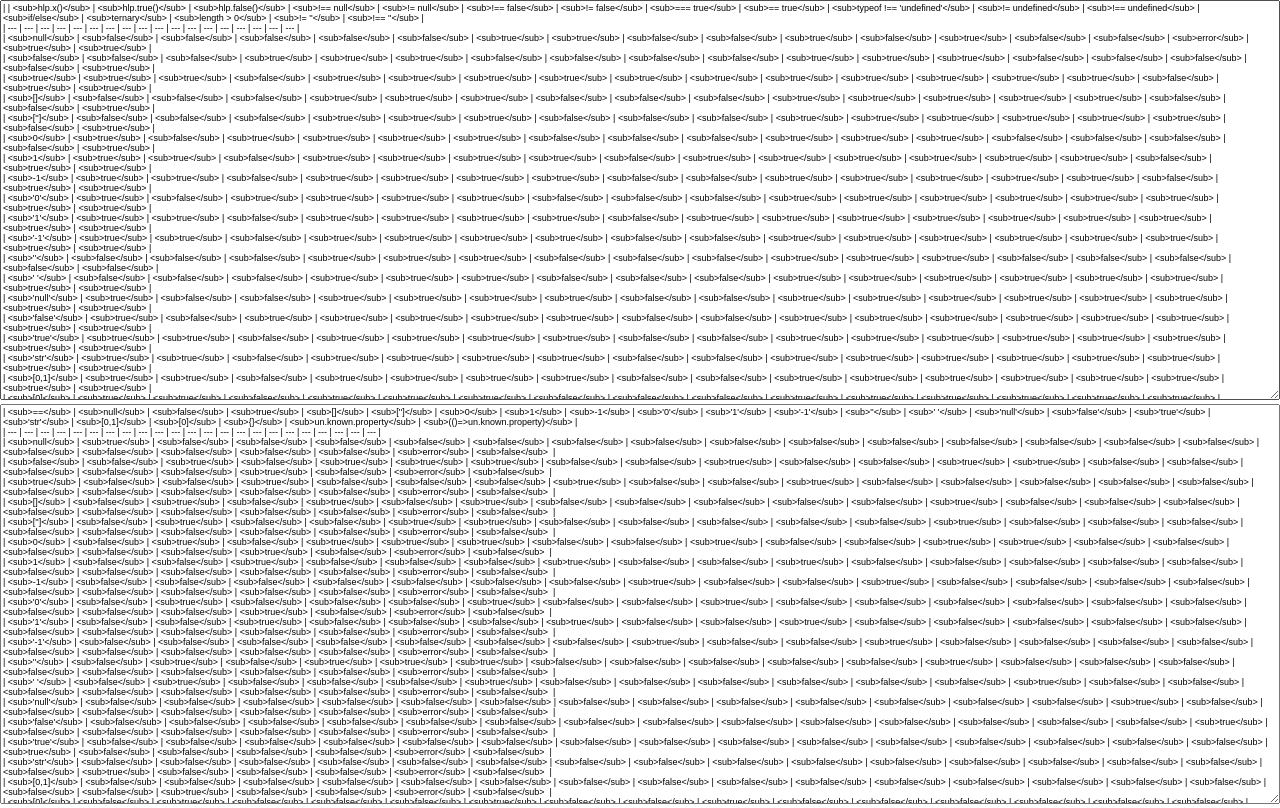
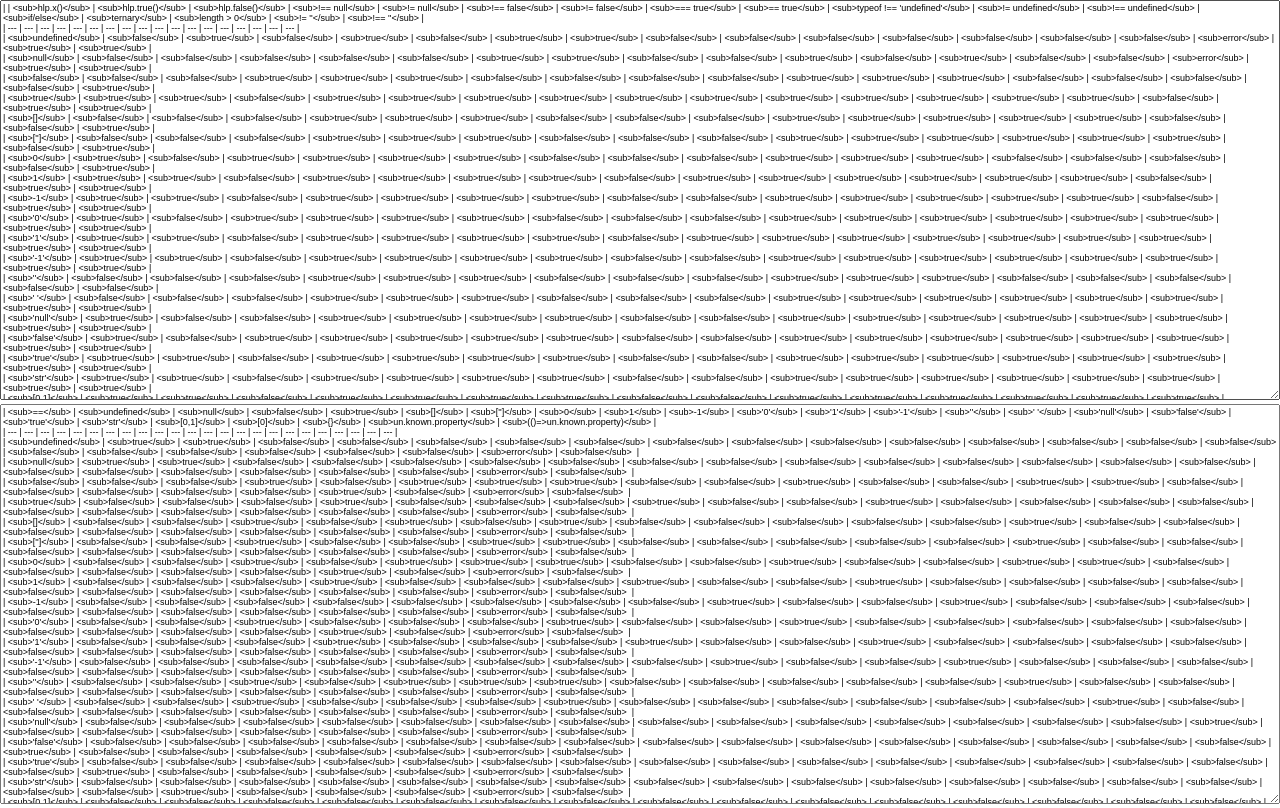
Before and after one commit to vielhuber/hlp, a website: page _tests/Helper.html in a window 1280 px wide. Drawn offline with Linux system fonts and the light colour scheme.

Commit message:
Add undefinedcccgitt

```diff
--- a/_tests/Helper.html
+++ b/_tests/Helper.html
@@ -29,6 +29,7 @@
     <script type="text/javascript" src="../hlp.js"></script>
     <script type="text/javascript">
         let items = [
+            ['undefined', undefined],
             ['null', null],
             ['false', false],
             ['true', true],
@@ -69,7 +70,7 @@
     		document.write(' | <sub>'); if( input === 'error' ) { document.write('false'); } else if( input !== undefined ) { document.write('true'); } else { document.write('false'); } document.write('</sub>');
     		document.write(' | <sub>'); if( input === 'error' ) { document.write('error'); } else if( input ) { document.write('true'); } else { document.write('false'); } document.write('</sub>');
     		document.write(' | <sub>'); if( input === 'error' ) { document.write('error'); } else { document.write(((input)?('true'):('false'))); } document.write('</sub>');
-    		document.write(' | <sub>'); if( input === 'error' || input === null ) { document.write('error'); } else if( input.length > 0 ) { document.write('true'); } else { document.write('false'); } document.write('</sub>');
+    		document.write(' | <sub>'); if( input === 'error' || input === null || input === undefined ) { document.write('error'); } else if( input.length > 0 ) { document.write('true'); } else { document.write('false'); } document.write('</sub>');
     		document.write(' | <sub>'); if( input === 'error' ) { document.write('error'); } else if( input != '' ) { document.write('true'); } else { document.write('false'); } document.write('</sub>');
     		document.write(' | <sub>'); if( input === 'error' ) { document.write('error'); } else if( input !== '' ) { document.write('true'); } else { document.write('false'); } document.write('</sub>');
     		document.write(' |');
```
Also changed, not shown: README.md.
